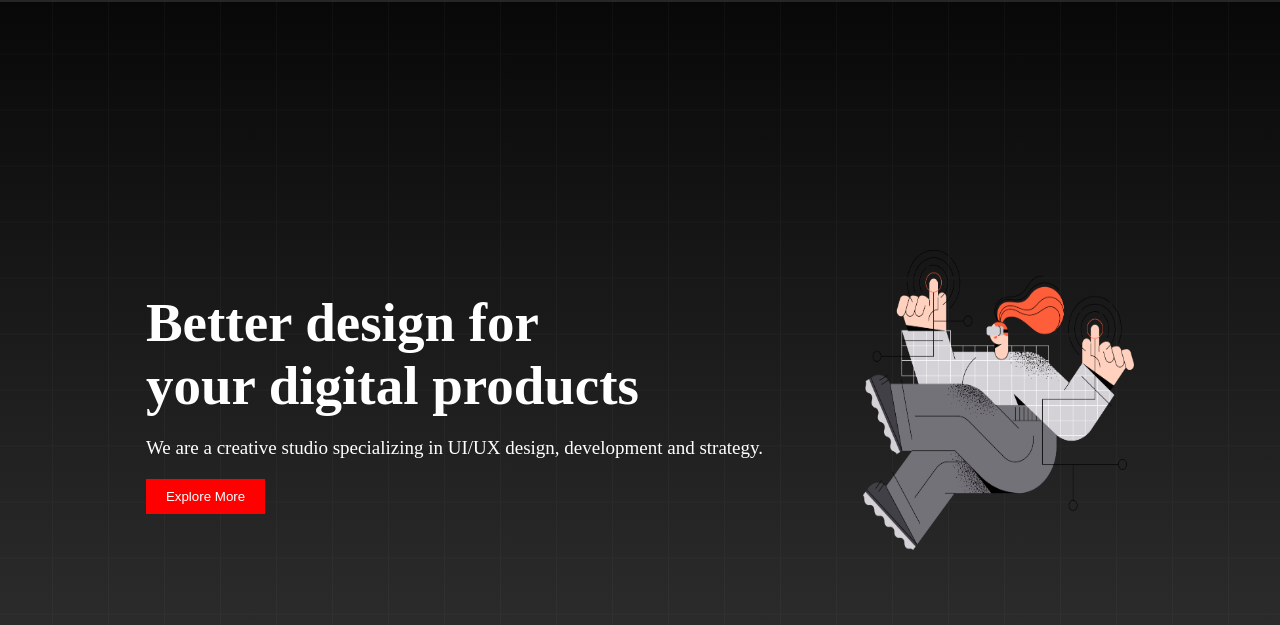
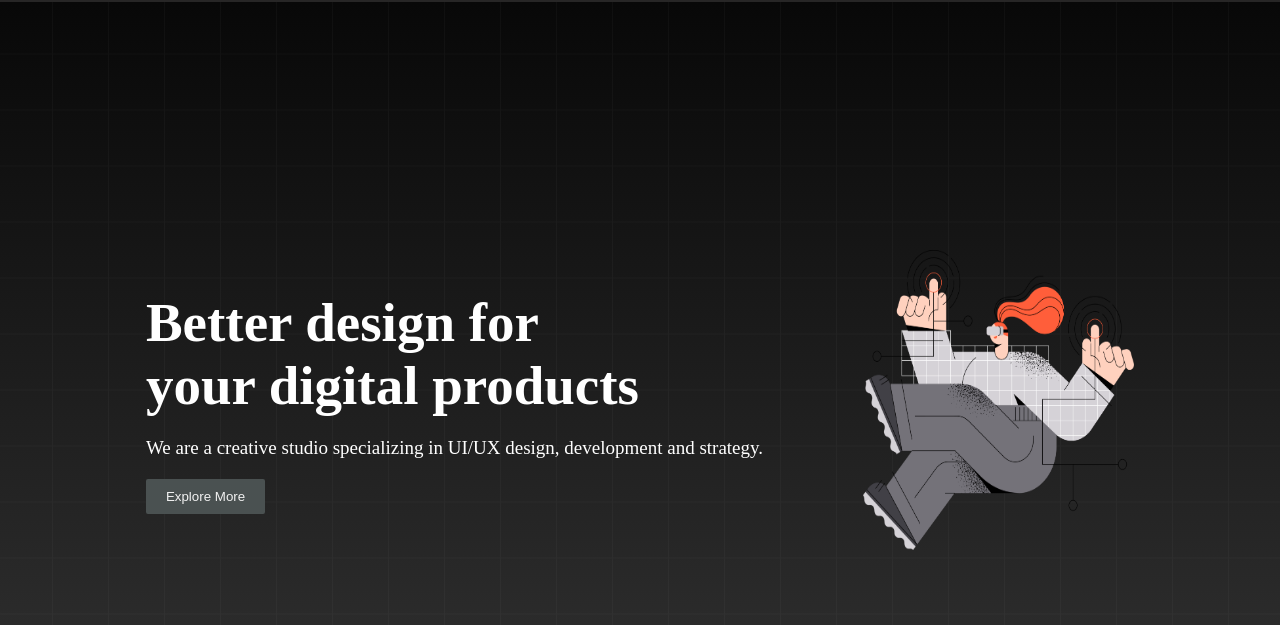
Before and after one commit to sami5671/digital-website, a plain HTML site: page index.html in a window 1280 px wide. In both pictures the pointer is over the button "Explore More". Shown: the part 71-696 px from the top of the page. Drawn offline with Linux system fonts and the light colour scheme.

Commit message:
time: 11:49PM

```diff
--- a/styles/style.css
+++ b/styles/style.css
@@ -47,5 +47,11 @@
   padding: 10px 20px;
   background-color: red;
   border: none;
+  border-radius: 2px;
   color: white;
+  cursor: pointer;
 }
+button:hover {
+  background-color: rgb(74, 81, 81);
+  color: rgb(241, 241, 241);
+}
```
